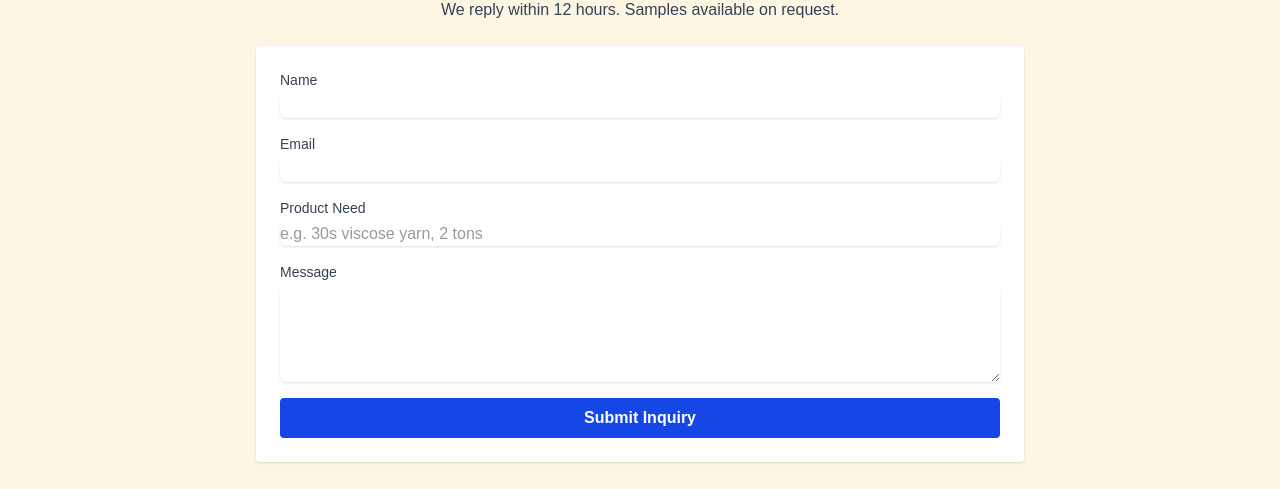
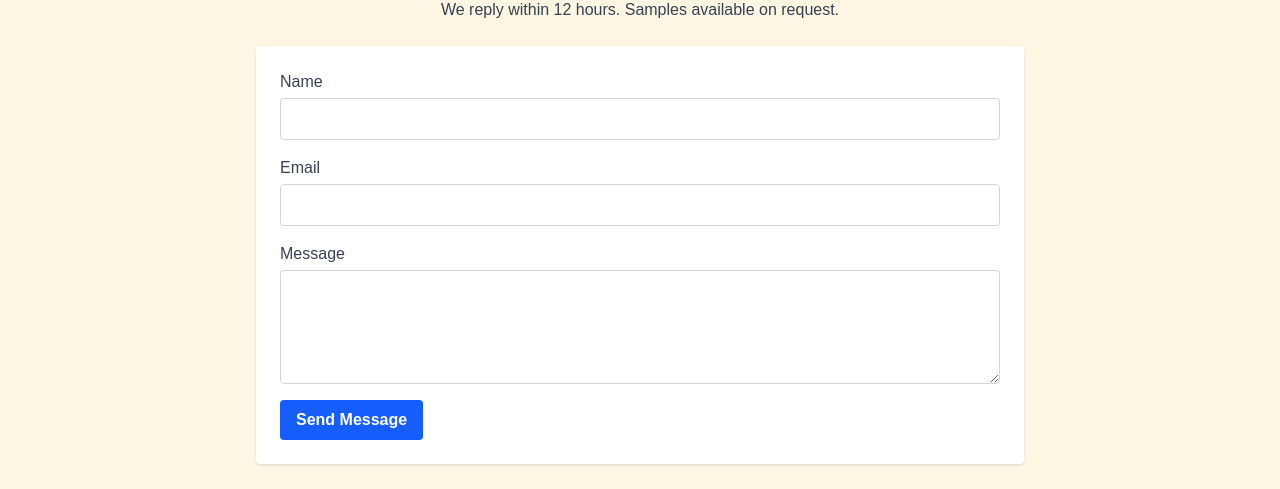
Before and after one commit to Abrahamang/longsheng-site, a Next.js app: page / in a window 1280 px wide. Shown: the part 1958-2447 px from the top of the page. Built offline with nearby package versions, Linux system fonts and the light colour scheme.

Commit message:
fix: 修复 ProductPage 路由和类型错误

```diff
--- a/src/app/components/ProductPage.tsx
+++ b/src/app/components/ProductPage.tsx
@@ -1,6 +1,7 @@
 'use client';
+
 import Link from 'next/link';
-import { usePathname } from 'next/navigation';
+import Image from 'next/image'; // ✅ 用 next/image 替代 <img>
 
 const products = [
   {
@@ -35,10 +36,15 @@ const products = [
   },
 ];
 
-export default function ProductPage() {
-  const pathname = usePathname();
-  const slug = pathname?.split('/').pop();
-  const product = products.find((p) => p.slug === slug);
+// ✅ 添加类型定义，接收 params
+type Props = {
+  params: {
+    slug: string;
+  };
+};
+
+export default function ProductPage({ params }: Props) {
+  const product = products.find((p) => p.slug === params.slug);
 
   if (!product) {
     return <div className="p-10 text-red-500">Product not found.</div>;
@@ -50,9 +56,11 @@ export default function ProductPage() {
         {/* 左侧图片 */}
         <div className="w-full md:w-1/2">
           <div className="relative w-full h-64 bg-gray-200 rounded shadow flex items-center justify-center text-gray-500 text-sm">
-            <img
+            <Image
               src={`/products/${product.slug}.jpg`}
               alt={product.title}
+              width={600}
+              height={400}
               className="w-full h-64 object-cover rounded shadow"
               onError={(e) => {
                 const target = e.target as HTMLImageElement;
--- a/src/app/page.tsx
+++ b/src/app/page.tsx
@@ -140,58 +140,51 @@ export default function Home() {
   className="bg-white rounded shadow p-6 space-y-4 text-left"
   onSubmit={(e) => {
     e.preventDefault();
-        const data = Object.fromEntries(new FormData(e.target));
+    const form = e.target as HTMLFormElement;
+    const data = Object.fromEntries(new FormData(form));
     console.log('Form submitted:', data);
     alert('Your message has been sent!');
-        e.target.reset();
+    form.reset();
   }}
 >
-      <div>
-        <label className="block text-sm font-medium text-gray-700">Name</label>
+  <label className="block">
+    <span className="text-gray-700">Name</span>
     <input
       type="text"
       name="name"
       required
-          className="mt-1 block w-full border-gray-300 rounded-md shadow-sm focus:ring-blue-500 focus:border-blue-500"
+      className="mt-1 block w-full border border-gray-300 rounded p-2"
     />
-      </div>
+  </label>
 
-      <div>
-        <label className="block text-sm font-medium text-gray-700">Email</label>
+  <label className="block">
+    <span className="text-gray-700">Email</span>
     <input
       type="email"
       name="email"
       required
-          className="mt-1 block w-full border-gray-300 rounded-md shadow-sm focus:ring-blue-500 focus:border-blue-500"
+      className="mt-1 block w-full border border-gray-300 rounded p-2"
     />
-      </div>
+  </label>
 
-      <div>
-        <label className="block text-sm font-medium text-gray-700">Product Need</label>
-        <input
-          type="text"
-          name="product"
-          placeholder="e.g. 30s viscose yarn, 2 tons"
-          className="mt-1 block w-full border-gray-300 rounded-md shadow-sm focus:ring-blue-500 focus:border-blue-500"
-        />
-      </div>
-
-      <div>
-        <label className="block text-sm font-medium text-gray-700">Message</label>
+  <label className="block">
+    <span className="text-gray-700">Message</span>
     <textarea
       name="message"
       rows={4}
-          className="mt-1 block w-full border-gray-300 rounded-md shadow-sm focus:ring-blue-500 focus:border-blue-500"
+      required
+      className="mt-1 block w-full border border-gray-300 rounded p-2"
     />
-      </div>
+  </label>
 
   <button
     type="submit"
-        className="w-full bg-blue-700 hover:bg-blue-800 text-white font-semibold py-2 px-4 rounded"
+    className="bg-blue-600 hover:bg-blue-700 text-white font-semibold py-2 px-4 rounded"
   >
-        Submit Inquiry
+    Send Message
   </button>
 </form>
+
 
     <div className="mt-6">
       <a
```
Lines whose indentation alone changed are shown as unchanged.
